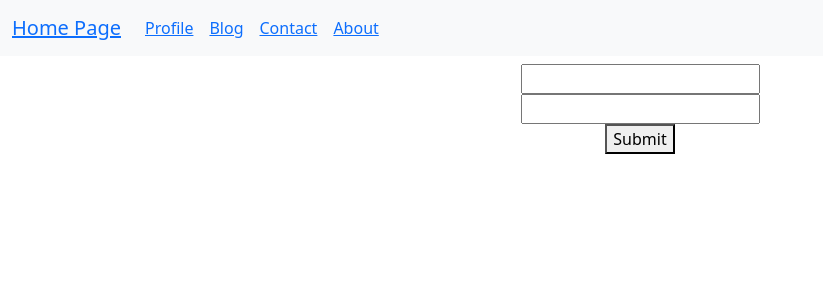
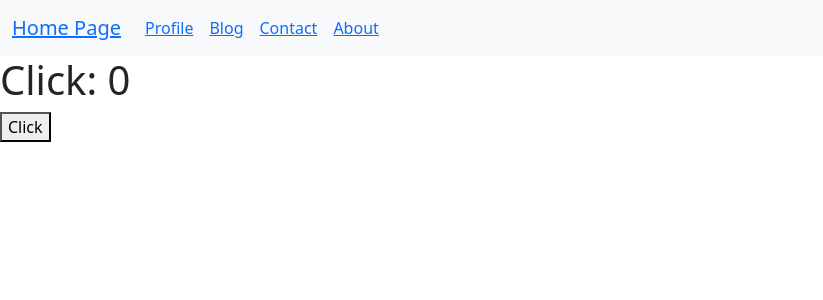
Before and after one commit to nasifahmedoney/react, a React (Create React App) app in the folder my-app/: page / in a window 1280 px wide. Shown: the top 300 px of the page, without its empty margins (0-823 px from the left). Built offline with nearby package versions, Linux system fonts and the light colour scheme.

Commit message:
Update App.js

```diff
--- a/my-app/src/App.js
+++ b/my-app/src/App.js
@@ -1,12 +1,20 @@
 // import logo from './logo.svg';
 import React from 'react';
 import './App.css';
-import FormData from './components/formData';
+// import FormData from './components/formData';
+import {useState} from 'react';
+function App() {
 
-function App() {
+  let [count, setCount] = useState(0);
     return (
-      <div className="App">
-        <FormData />
+      <div>
+        {/* <FormData /> */}
+        <h1>Click: {count}</h1>
+        <button onClick={
+          ()=>{
+          setCount(count+1)
+          }
+        }>Click</button>
       </div>
     );
 }
```
